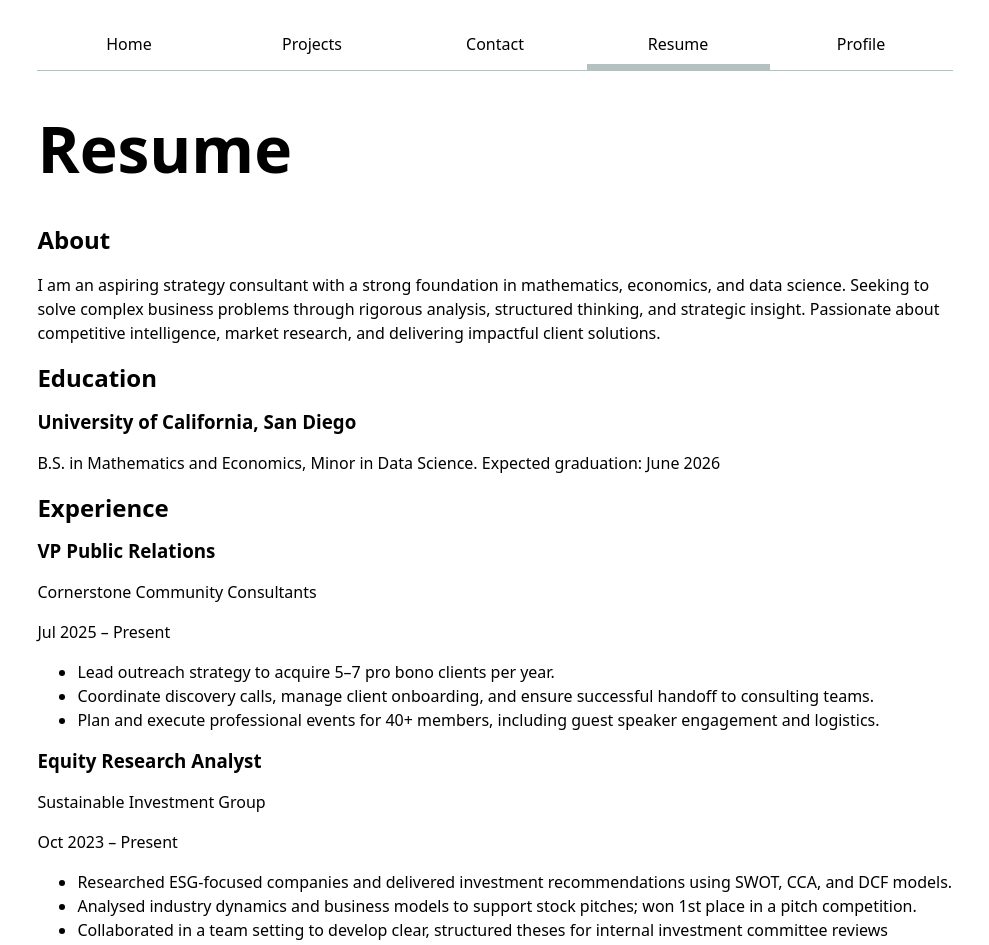
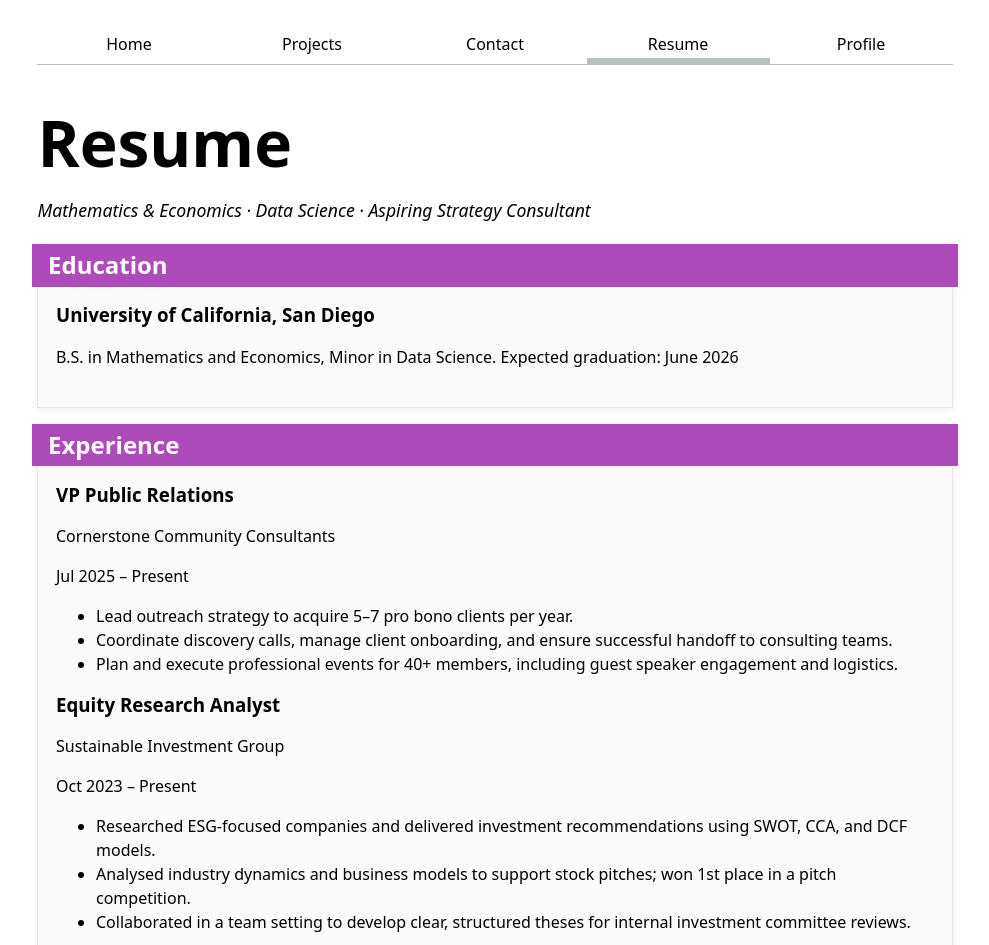
Before and after one commit to tanishaiyer1/portfolio, a plain HTML site: page resume/index.html in a window 1280 px wide. Shown: the top 945 px of the page, without its empty margins (145-1134 px from the left). Drawn offline with Linux system fonts and the light colour scheme.

Commit message:
CV Page styling

```diff
--- a/resume/index.html
+++ b/resume/index.html
@@ -6,7 +6,7 @@
     <title>Resume</title>
     <link rel="stylesheet" href="../style.css">
 </head>
-<body>
+<body class="resume-page">
     <nav>
         <a href="../index.html">Home</a>
         <a href="../projects/index.html">Projects</a>
@@ -14,23 +14,30 @@
         <a href="../resume/index.html" class="current">Resume</a>
         <a href="https://github.com/tanishaiyer1" target="_blank">Profile</a>
     </nav>
+
+    <header class="resume-header">
         <h1>Resume</h1>
+        <p class="tagline">Mathematics & Economics · Data Science · Aspiring Strategy Consultant</p>
+    </header>
 
-    <section>
-        <h2>About</h2>
-        <p>I am an aspiring strategy consultant with a strong foundation in mathematics, economics, and data science. Seeking to solve complex business problems through rigorous analysis, structured thinking, and strategic insight. Passionate about competitive intelligence, market research, and delivering impactful client solutions.</p>
+    <main class="resume-container">
+
+        <section class="education resume-card">
+            <div class="card-header">
+            <h2>Education</h2>
+            </div>
+            <article>
+                <h3>University of California, San Diego</h3>
+                <p>B.S. in Mathematics and Economics, Minor in Data Science. Expected graduation: June 2026</p>
+
+            </article>
         </section>
 
-    <section>
-        <h2>Education</h2>
-        <header>
-        <h3>University of California, San Diego</h3>
-        <p>B.S. in Mathematics and Economics, Minor in Data Science. Expected graduation: June 2026</p>
-        </header>
-    </section>
+        <section class="experience resume-card">
+            <div class="card-header">
+            <h2>Experience</h2>
+            </div>
 
-    <section>
-        <h2>Experience</h2>
             <header>
                 <h3>VP Public Relations</h3>
                 <p>Cornerstone Community Consultants</p>
@@ -50,7 +57,7 @@
             <ul>
                 <li>Researched ESG-focused companies and delivered investment recommendations using SWOT, CCA, and DCF models.</li>
                 <li>Analysed industry dynamics and business models to support stock pitches; won 1st place in a pitch competition.</li>
-            <li>Collaborated in a team setting to develop clear, structured theses for internal investment committee reviews</li>
+                <li>Collaborated in a team setting to develop clear, structured theses for internal investment committee reviews.</li>
             </ul>
 
             <header>
@@ -74,7 +81,20 @@
                 <li>Conducted extensive data management, including researching potential clients and organising data in Excel.</li>
                 <li>Participated in client meetings and helped draft tailored investment notes aligned with platform strategy.</li>
             </ul>
+
         </section>
 
+        <section class="skills resume-card">
+            <div class="card-header">
+            <h2>Skills</h2>
+            </div>
+            <ul>
+                <li>Python, pandas</li>
+                <li>Excel, financial modeling</li>
+                <li>Data visualization</li>
+                <li>Market research</li>
+            </ul>
+        </section>
+    </main>
 </body>
 </html>
--- a/style.css
+++ b/style.css
@@ -25,7 +25,7 @@ nav a {
 
 nav a.current {
   border-bottom: 0.4em solid oklch(80% 3% 200);
-  padding-bottom: 0.1 em;
+  padding-bottom: 0.1em;
 }
 
 nav a:hover {
@@ -65,7 +65,7 @@ form button {
   display: grid;
   grid-template-rows: subgrid;
   grid-row: span 3;
-  gap: 1em
+  gap: 1em;
 }
 
 .projects h2 {
@@ -79,4 +79,39 @@ h1, h2, h3, h4, h5, h6 {
 
 h1 {
   font-size: 400%;
+  margin-bottom: 0.3em
 }
+
+.my-horizontal-line {
+  border: none;
+  height: 2px;
+  background-color: oklch(80% 3% 200);
+}
+
+.tagline {
+  font-size: 1.1em;
+  margin-bottom: 1.2em;
+  font-style: italic;
+  font-weight: 500;
+}
+
+.resume-card {
+  background: #fafafa;
+  padding: 1.4em 1.1em;
+  margin-bottom: 1em;
+  box-shadow: 0 2px 8px rgba(60,60,60,0.08);
+  border: 1px solid #e7e7e7;
+}
+
+
+.card-header {
+  background-color: var(--color-accent);
+  padding: 0.5em 1em;
+  margin: -1.5em -1.5em 1em -1.5em;
+}
+
+.card-header h2 {
+  color: white;
+  margin: 0;
+  font-size: 1.5em;
+}
```
Also changed, not shown: contact/index.html (+6 -3 lines), index.html (+1 -1 lines). Lines whose indentation alone changed are shown as unchanged.
